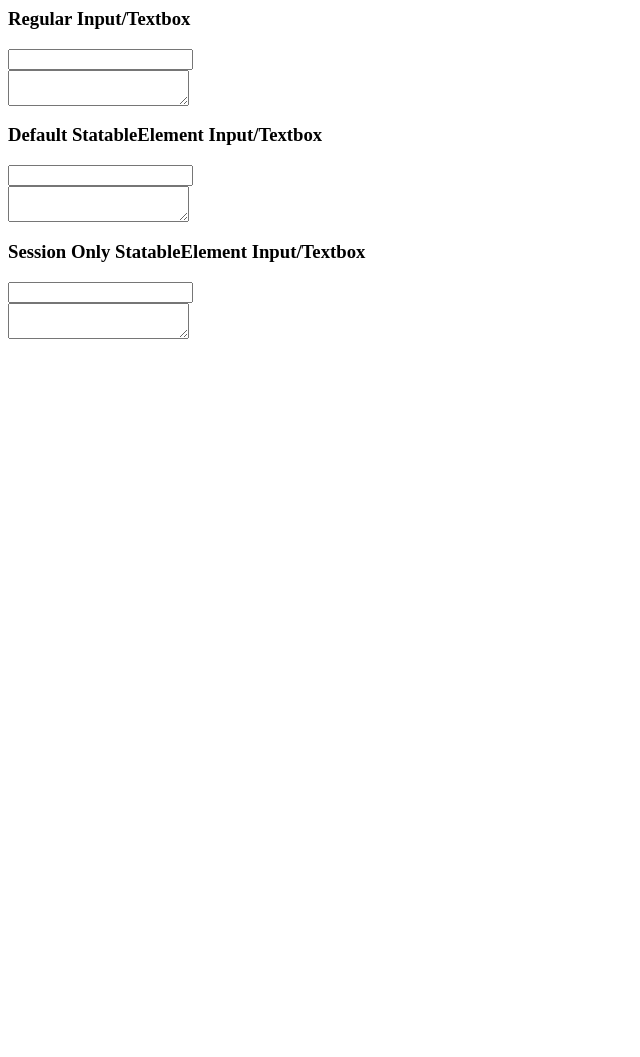
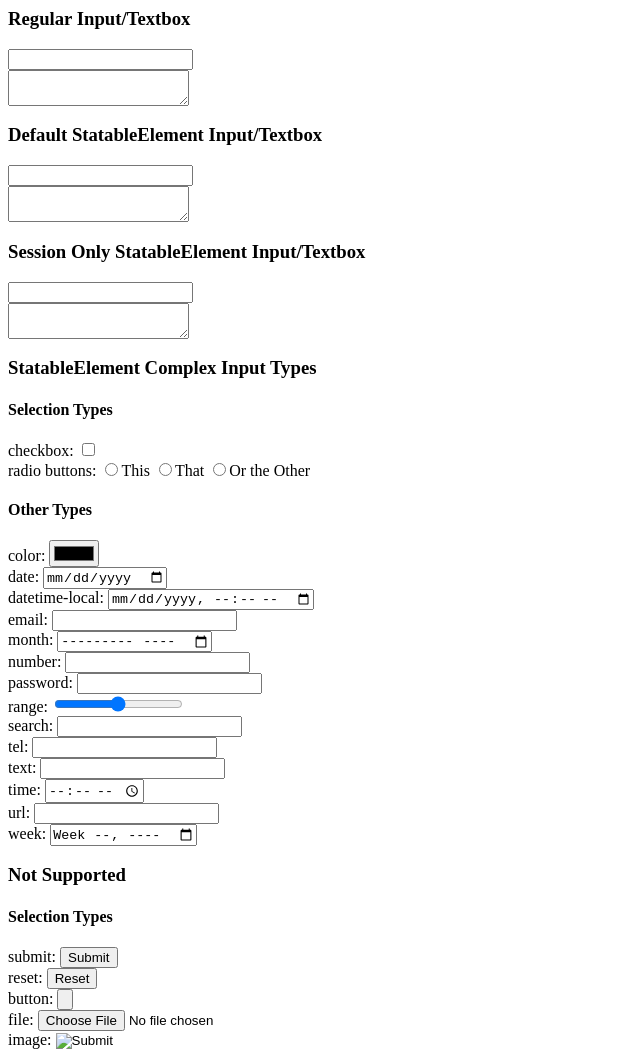
Before and after one commit to kyle-west/persistent-state, a website: page demo/index.html in a window 1280 px wide. Shown: the whole page, without its empty margins (0-640 px from the left). Before the commit the page ends 800 px from the top, so only its background shows below. Drawn offline with Linux system fonts and the light colour scheme.

Commit message:
[INPUT] added support for radio/checkbox inputs

```diff
--- a/bower.json
+++ b/bower.json
@@ -17,5 +17,6 @@
     "bower_components",
     "test",
     "tests"
-  ]
+  ],
+  "version": "1.1.0"
 }
--- a/demo/index.html
+++ b/demo/index.html
@@ -12,7 +12,7 @@
     </section>
 
     <section>
-      <persistent-state id="elements">
+      <persistent-state id="simple-elements">
         <h3>Default StatableElement Input/Textbox</h3>
         <input id="test" type="text">
       </persistent-state>
@@ -33,5 +33,46 @@
       </persistent-state>
     </section>
 
+    <section>
+      <h3>StatableElement Complex Input Types</h3>
+      <persistent-state id="complex-states">
+        <h4>Selection Types</h4>
+        checkbox: <input type="checkbox"><br>
+        radio buttons:
+        <input type="radio" name="this-that-or-the-other" id="o1" value="this"><label for="o1">This</label>
+        <input type="radio" name="this-that-or-the-other" id="o2" value="that"><label for="o2">That</label>
+        <input type="radio" name="this-that-or-the-other" id="o3" value="the other"><label for="o3">Or the Other</label>
+        <br>
+
+        <h4>Other Types</h4>
+        color: <input type="color"><br>
+        date: <input type="date"><br>
+        datetime-local: <input type="datetime-local"><br>
+        email: <input type="email"><br>
+        month: <input type="month"><br>
+        number: <input type="number"><br>
+        password: <input type="password"><br>
+        range: <input type="range"><br>
+        search: <input type="search"><br>
+        tel: <input type="tel"><br>
+        text: <input type="text"><br>
+        time: <input type="time"><br>
+        url: <input type="url"><br>
+        week: <input type="week">
+      </persistent-state>
+    </section
+    >
+    <section>
+      <h3>Not Supported</h3>
+      <persistent-state>
+        <h4>Selection Types</h4>
+        submit: <input type="submit"><br>
+        reset: <input type="reset"><br>
+        button: <input type="button"><br>
+        file: <input type="file"><br>
+        image: <input type="image"><br>
+      </persistent-state>
+    </section>
+
   </body>
 </html>
--- a/package.json
+++ b/package.json
@@ -1,6 +1,6 @@
 {
   "name": "persistent-state",
-  "version": "1.0.0",
+  "version": "1.1.0",
   "description": "A native web component that holds onto the state of input elements during a session and/or between sessions.",
   "main": "persistent-state.js",
   "scripts": {
```
Also changed, not shown: persistent-state.js (+50 -6 lines).
